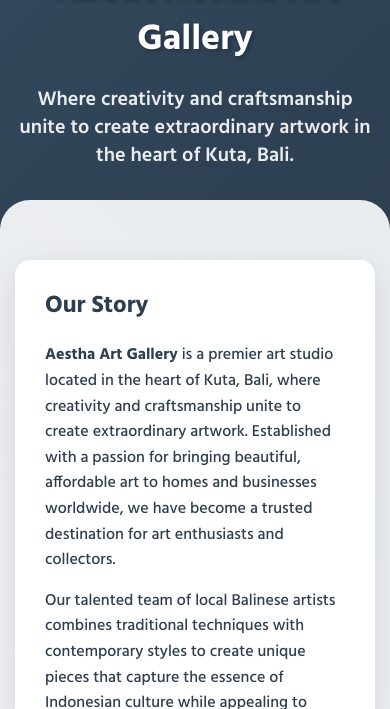
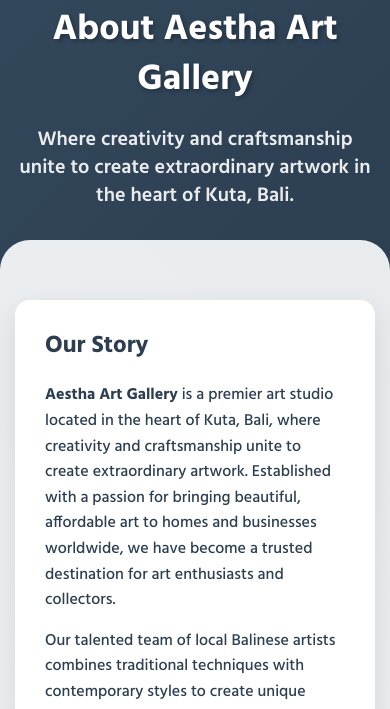
Before and after one commit to aesthaartgallery/aesthaartgallery.github.io, a plain HTML site: page about-us/index.html in a window 390 px wide. Shown: the part 135-844 px from the top of the page. Drawn offline with Linux system fonts and the light colour scheme.

Commit message:
feat: update

```diff
--- a/css/custom-improvements.css
+++ b/css/custom-improvements.css
@@ -575,7 +575,7 @@ footer {
   .portfolio-header,
   .about-header,
   .contact-header {
-    padding: 100px 0 60px;
+    padding: 140px 0 60px;
   }
 
   .contact-header h1 {
```
